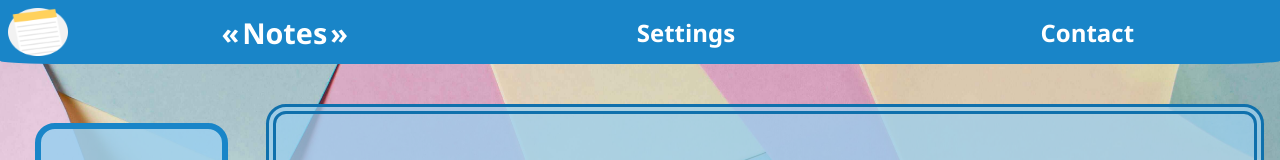
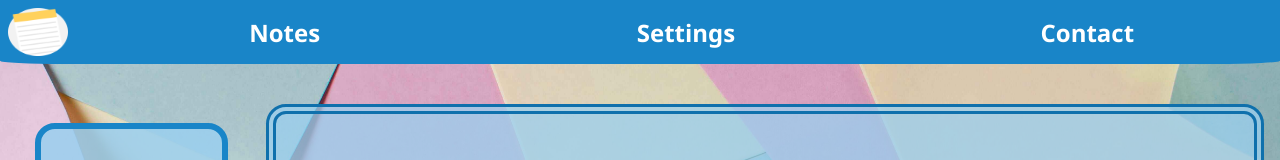
Before and after one commit to AdrianIon218/NoteApp, a React (Vite) app: page / in a window 1280 px wide. Shown: the top 160 px of the page. Built offline with nearby package versions, Linux system fonts and the light colour scheme.

Commit message:
used NavLink instead of links in the navbar

```diff
--- a/src/components/contexts/CategoryContext.tsx
+++ b/src/components/contexts/CategoryContext.tsx
@@ -9,10 +9,10 @@ export const CategoryContext = createContext<ICategoryContext>({
   replaceCategory: () => false,
 });
 
-export function useCategory(){
+export function useCategory() {
   const context = useContext(CategoryContext);
-  if(context === undefined){
-    throw new Error("CategoryContext was used outside of the CategoryProvider")
+  if (context === undefined) {
+    throw new Error("CategoryContext was used outside of the CategoryProvider");
   }
   return context;
 }
--- a/src/components/layout/NavComp.tsx
+++ b/src/components/layout/NavComp.tsx
@@ -1,5 +1,5 @@
 import { useId } from "react";
-import { Link, useLocation } from "react-router-dom";
+import { NavLink } from "react-router-dom";
 
 const navPaths = [
   { path: ["notes", ""], navName: "Notes" },
@@ -8,20 +8,15 @@ const navPaths = [
 ];
 
 export default function Navcomp() {
-  const pathname = useLocation().pathname.slice(1);
   const keyNav = useId();
 
   const navElements = navPaths.map((item, index) => {
     const currKey = `${keyNav}-${index}`;
-    return item.path.includes(pathname) ? (
+    return (
       <div key={currKey}>
-        <span className="nav_element nav_selected">{item.navName}</span>
-      </div>
-    ) : (
-      <div key={currKey}>
-        <Link to={item.path[0]} className="nav_element">
+        <NavLink to={item.path[0]} className="nav_element">
           {item.navName}
-        </Link>
+        </NavLink>
       </div>
     );
   });
--- a/src/styles/elements/_nav.scss
+++ b/src/styles/elements/_nav.scss
@@ -54,21 +54,21 @@
     }
   }
 
-  .nav_element.nav_selected,
-  .nav_element.nav_selected:hover {
+  .nav_element.active,
+  .nav_element.active:hover {
     font-size: 1.8em;
     text-decoration: none;
     text-shadow: none;
     cursor: default;
   }
 
-  .nav_element.nav_selected::before {
+  .nav_element.active::before {
     content: "|";
     content: "«";
     margin-right: 3px;
   }
 
-  .nav_element.nav_selected::after {
+  .nav_element.active::after {
     content: "|";
     content: "»";
     margin-left: 3px;
```
Also changed, not shown: src/components/contexts/NotificationContext.tsx (+5 -3 lines), 1 other file (tests, documents, lock files or other folders).
